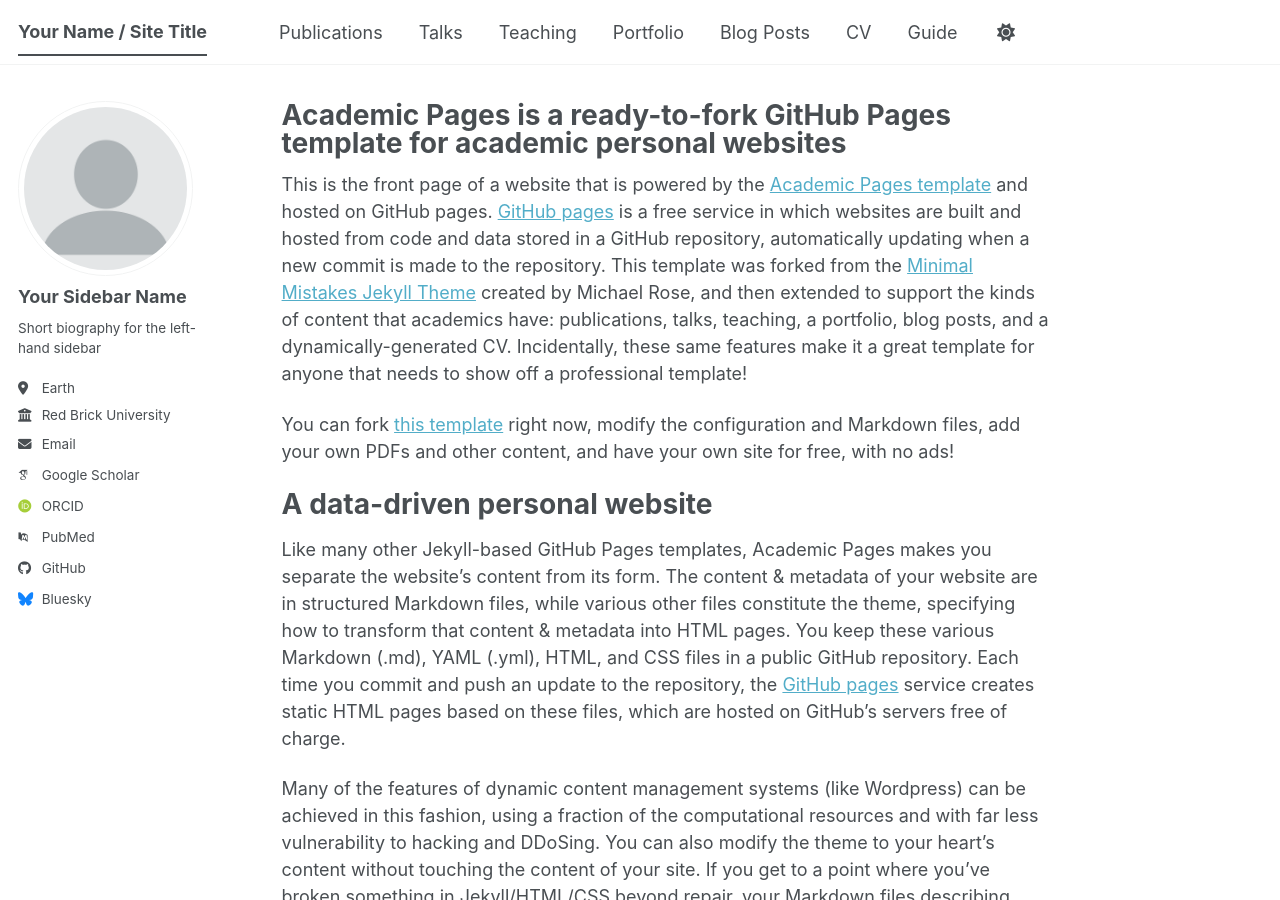
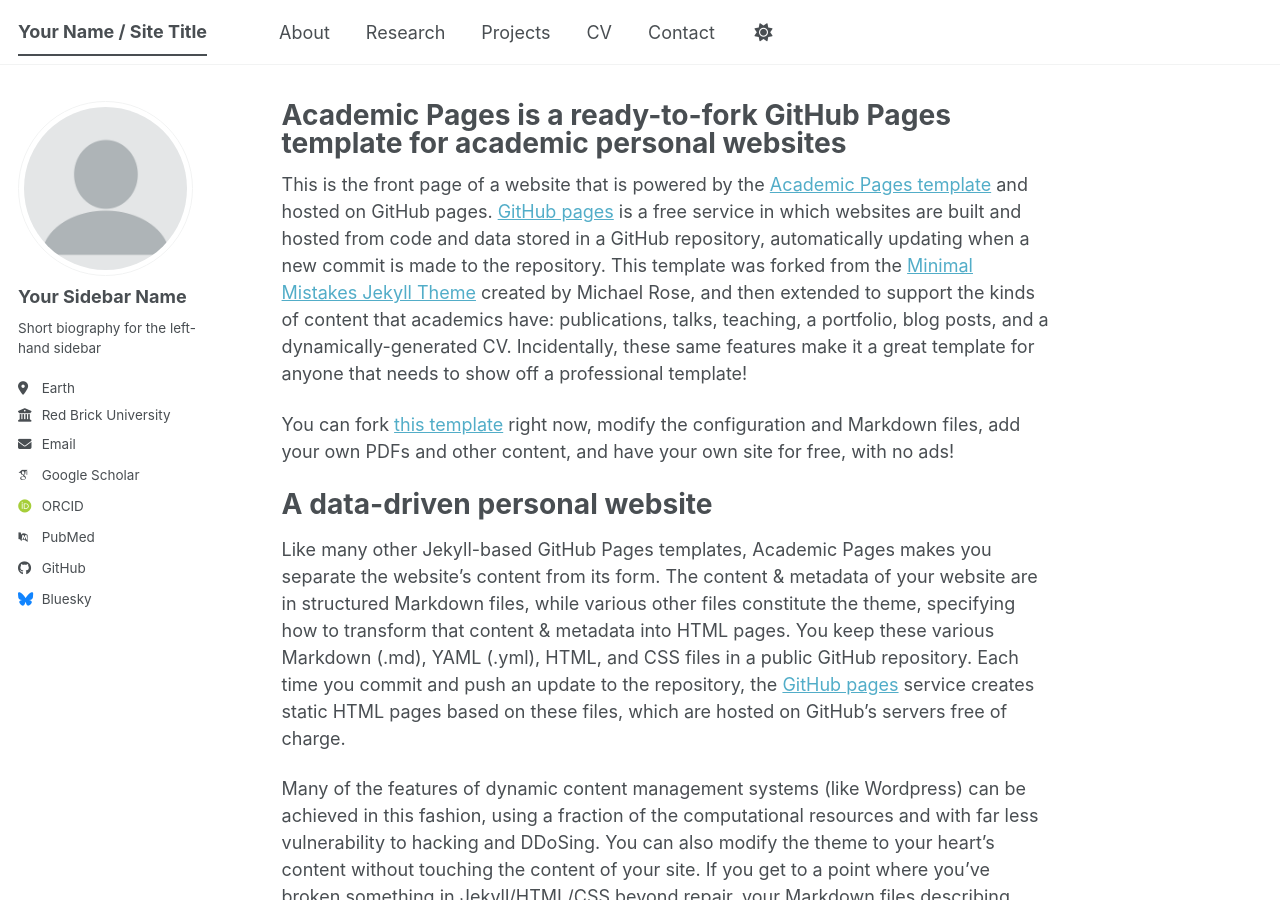
Before and after one commit to phalod-aditya/phalod-aditya.github.io, a Jekyll site: the page built from _pages/about.md, in a window 1280 px wide and 900 px high. Built offline with Jekyll 4.4.1, drawn with Linux system fonts in a browser that asks for light colours; some web fonts are replaced; a script bundle is joined from its source files by our own code; library files that are not in the unit come from our copies; some of the changed lines change nothing that is shown.

Commit message:
Update navigation links in header
Removed several links and added new ones to the navigation.

```diff
--- a/_data/navigation.yml
+++ b/_data/navigation.yml
@@ -1,33 +1,15 @@
-# The following is the order of the links in the header of the website.
-#
-# Changing the order here will adjust the order and you can also add additional
-# links. Removing a link prevents it from showing in the header, but does not
-# prevent it from being included in the site.
-#
-# NOTE that only one of the CV options should be selected, the first is for the
-#      Markdown formatted page while the second is generated using JSON.
+main:
+  - title: "About"
+    url: /
 
-main:
-  - title: "Publications"
-    url: /publications/
+  - title: "Research"
+    url: /research/
 
-  - title: "Talks"
-    url: /talks/
-
-  - title: "Teaching"
-    url: /teaching/
-
-  - title: "Portfolio"
-    url: /portfolio/
-
-  - title: "Blog Posts"
-    url: /year-archive/
+  - title: "Projects"
+    url: /projects/
 
   - title: "CV"
     url: /cv/
 
-  # - title: "CV"
-  #   url: /cv-json/
-
-  - title: "Guide"
-    url: /markdown/
+  - title: "Contact"
+    url: /contact/
```
